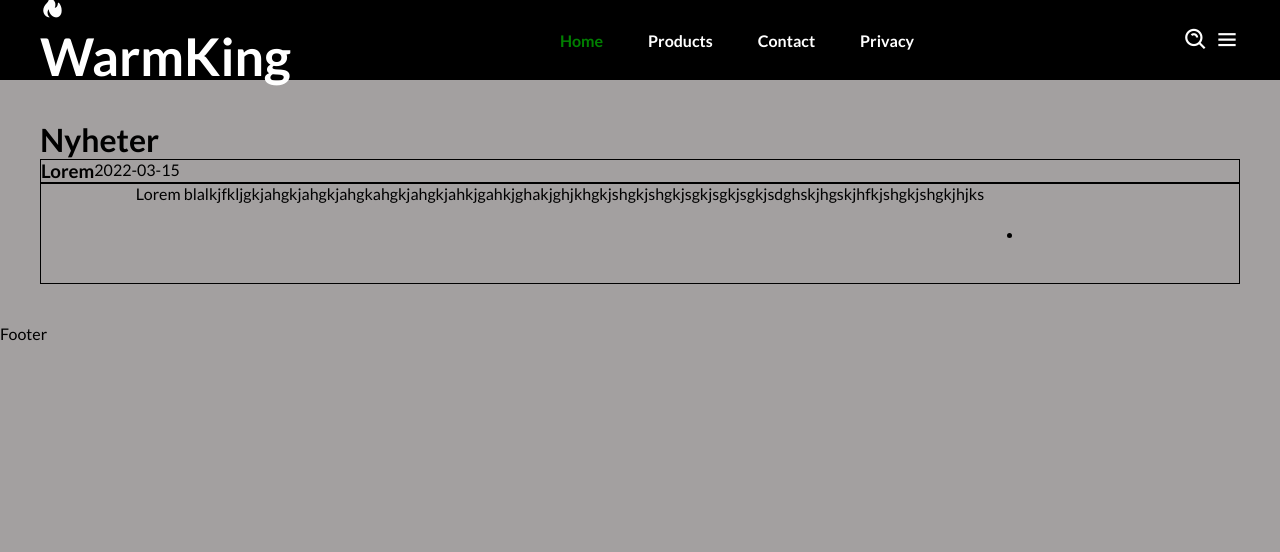
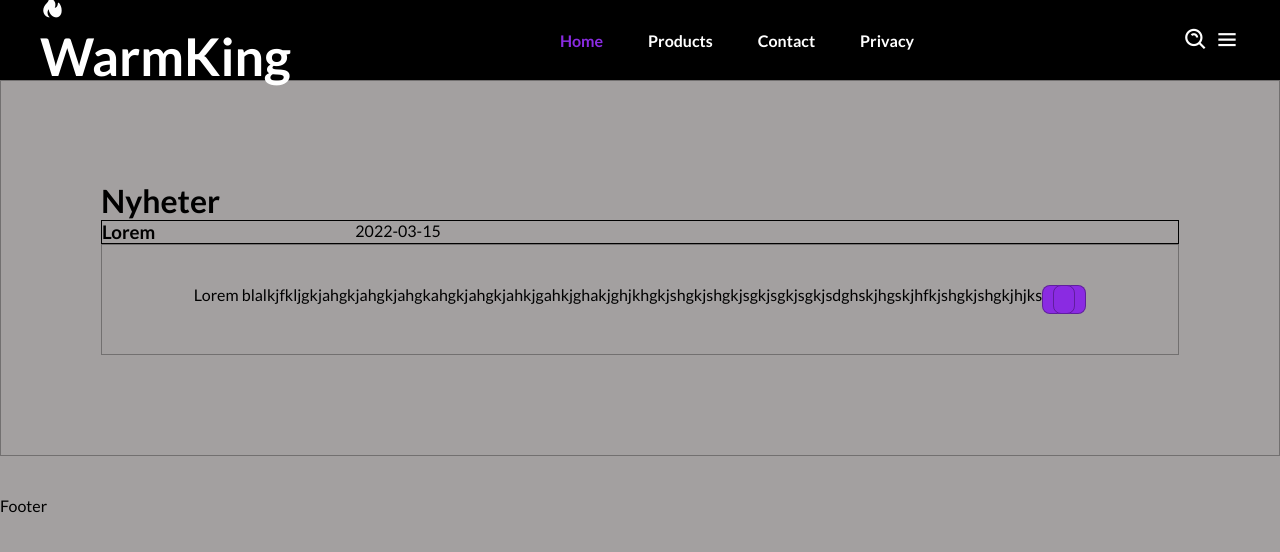
Before and after one commit to lovenorman/WarmKingAB, a React (Create React App) app: page / in a window 1280 px wide. Shown: the top 552 px of the page. Built offline with nearby package versions, Linux system fonts and the light colour scheme.

Commit message:
OnClick-metoden, funkar ej än

```diff
--- a/src/App.css
+++ b/src/App.css
@@ -6,7 +6,7 @@
   --header-background-color: #000;
   --text-shadow: 4px 4px 0 rgba(0, 0, 0, 0.2);
   --border: 1px solid rgba(0,0,0,.3);
-  --active-color: green;
+  --active-color: blueviolet;
 }
 
 * {
@@ -76,20 +76,36 @@ body {
 .newsHeader{
   display: flex;
   border: 1px solid black;
-
+  gap: 200px;
 }
 .date{
   text-align: right;
-
 }
 .newsContainer{
   display: flex;
-  border: 1px solid black;
+  border: var(--border);
   justify-content: center;
+  padding: 40px;
+
 }
 .newsArea{
-  margin: 40px;
+  margin-bottom: 40px;
+  padding: 100px;
+  border: var(--border);
 }
 .detailButton{
-  margin: 40px;
+  list-style: none;
+  color: var(--header-background-color);
+  padding: 4px 10px;
+  border: var(--border);
+  border-radius: 8px;
+  background-color: var(--active-color);
 }
+.detailButton:hover{
+  color: var(--header-text-color);
+  cursor: pointer;
+}
+
+.backToHomeButton{
+
+}
```
